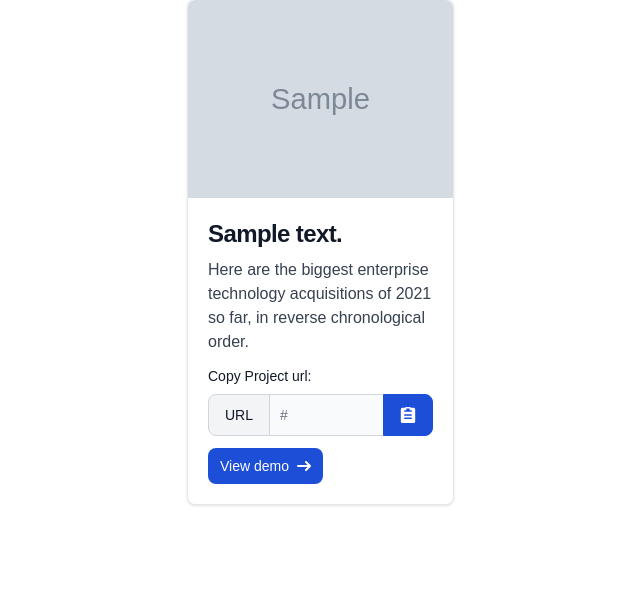
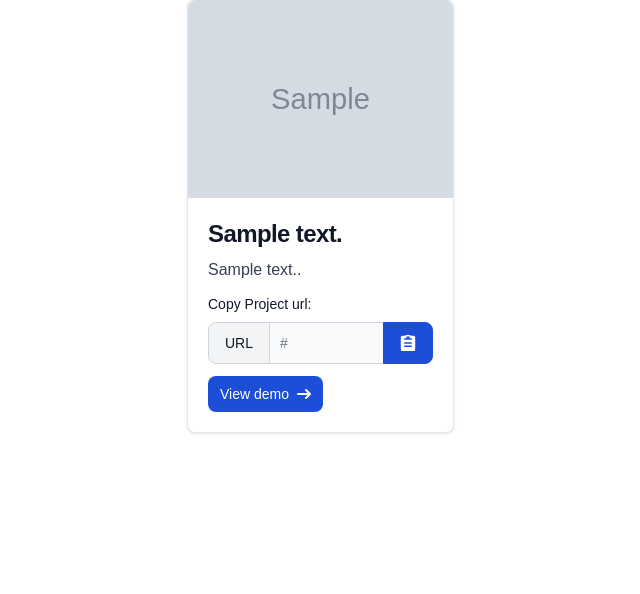
Before and after one commit to asaiah4812/dreamerwebdev, a Django app: page /portfolio/ in a window 1280 px wide. Shown: the part 183-777 px from the top of the page, without its empty margins (37-677 px from the left). Run offline with Django 5.2, Linux system fonts and the light colour scheme; tables that the repository leaves empty hold one stand-in row (values such as "Sample post"); grey boxes marked "Sample" are stand-in pictures; some libraries are stand-ins or nearby versions; some web fonts are replaced.

Commit message:
new changes

```diff
--- a/templates/port/portfolio.html
+++ b/templates/port/portfolio.html
@@ -19,7 +19,7 @@
             <a href="#">
                 <h5 class="mb-2 text-2xl font-bold tracking-tight text-gray-900 dark:text-white">{{p.description}}</h5>
             </a>
-            <p class="mb-3 font-normal text-gray-700 dark:text-gray-400">Here are the biggest enterprise technology acquisitions of 2021 so far, in reverse chronological order.</p>
+            <p class="mb-3 font-normal text-gray-700 dark:text-gray-400">{{p.body}}.</p>
 
 <div class="w-full max-w-sm mb-3">
     <div class="mb-2 flex justify-between items-center">
```
